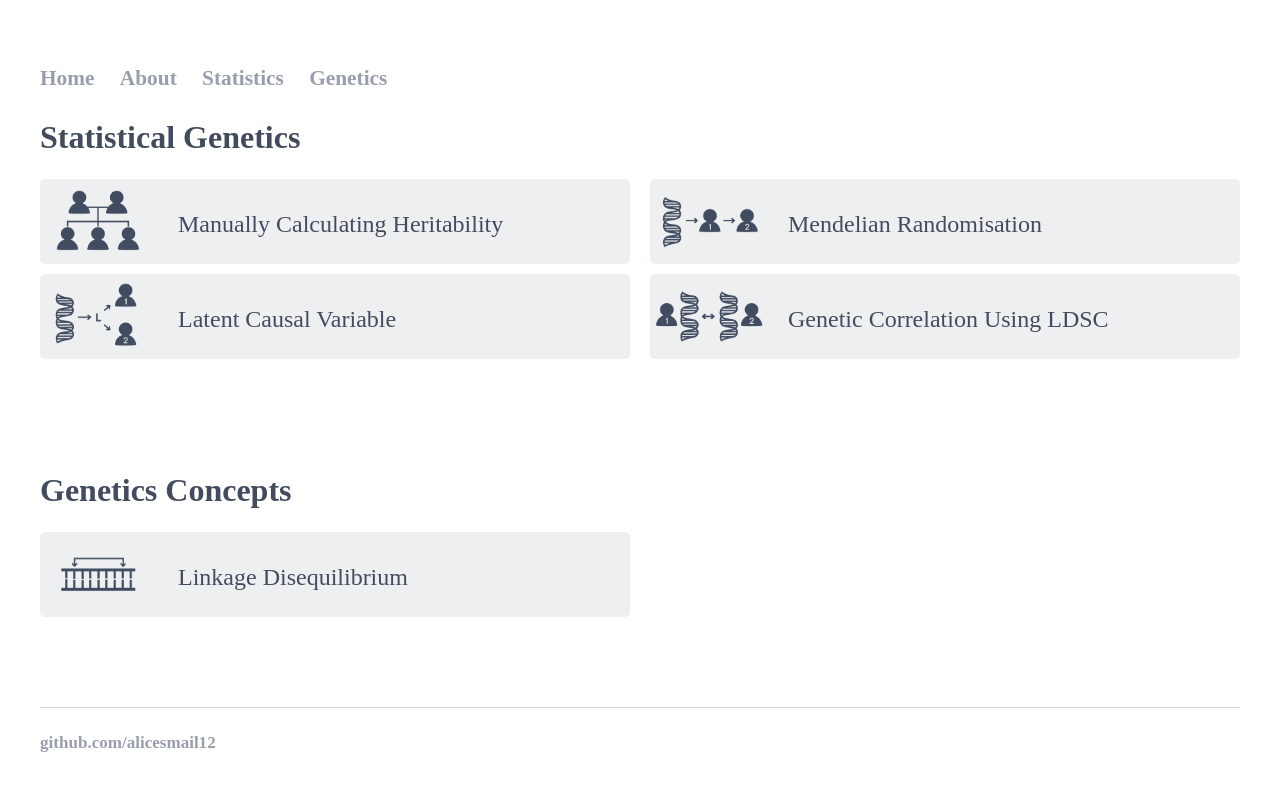
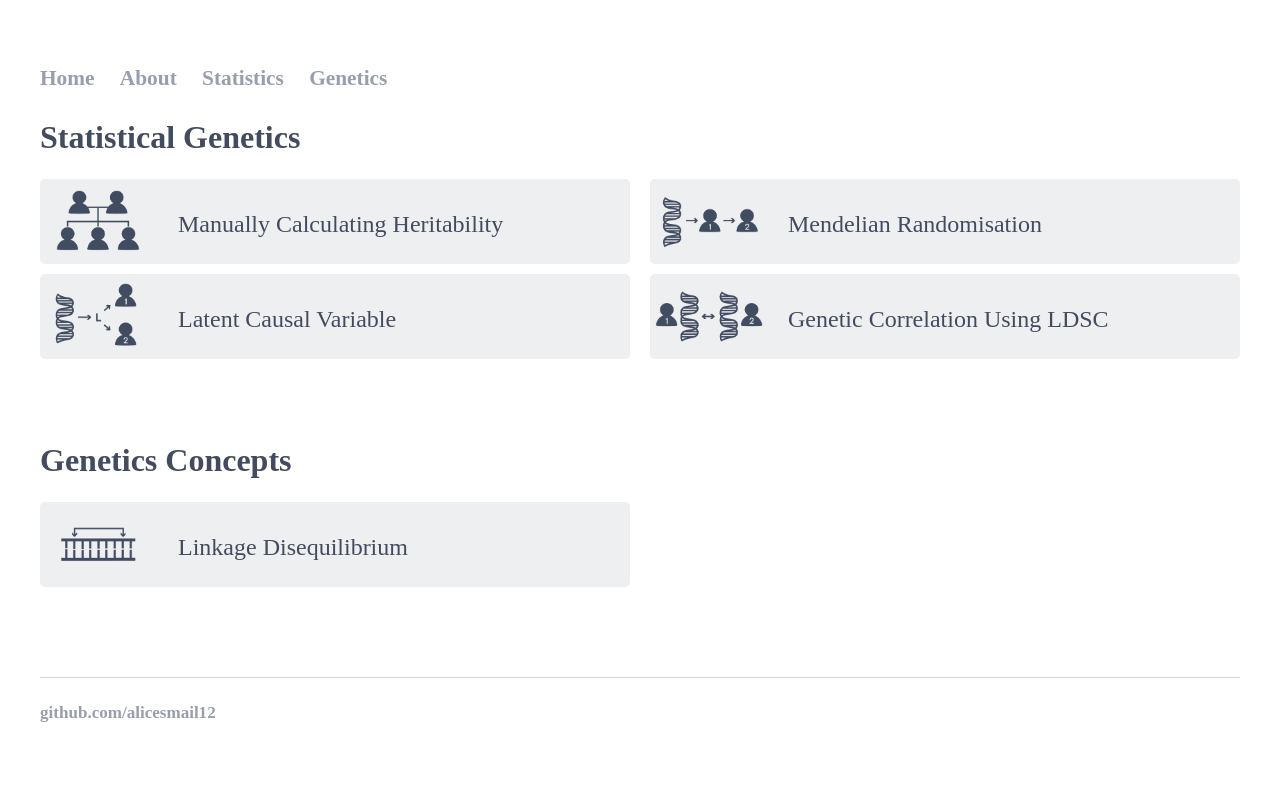
Before and after one commit to alicesmail12/alicesmail12.github.io, a Jekyll site: the page built from Genetics/index.html, in a window 1280 px wide. Shown: the top 791 px of the page. Built offline with Jekyll 4.4.1, drawn with Linux system fonts in a browser that asks for light colours; some web fonts are replaced.

Commit message:
Update index.html

```diff
--- a/Genetics/index.html
+++ b/Genetics/index.html
@@ -10,7 +10,7 @@ margin-right: auto;
 
 .portfolio1 {
     display: grid;
-    grid-template-rows: 80px 80px 80px;
+    grid-template-rows: 80px 80px 50px;
     grid-template-columns: repeat(2, 1fr);
     row-gap: 15px;
     column-gap: 20px
```
